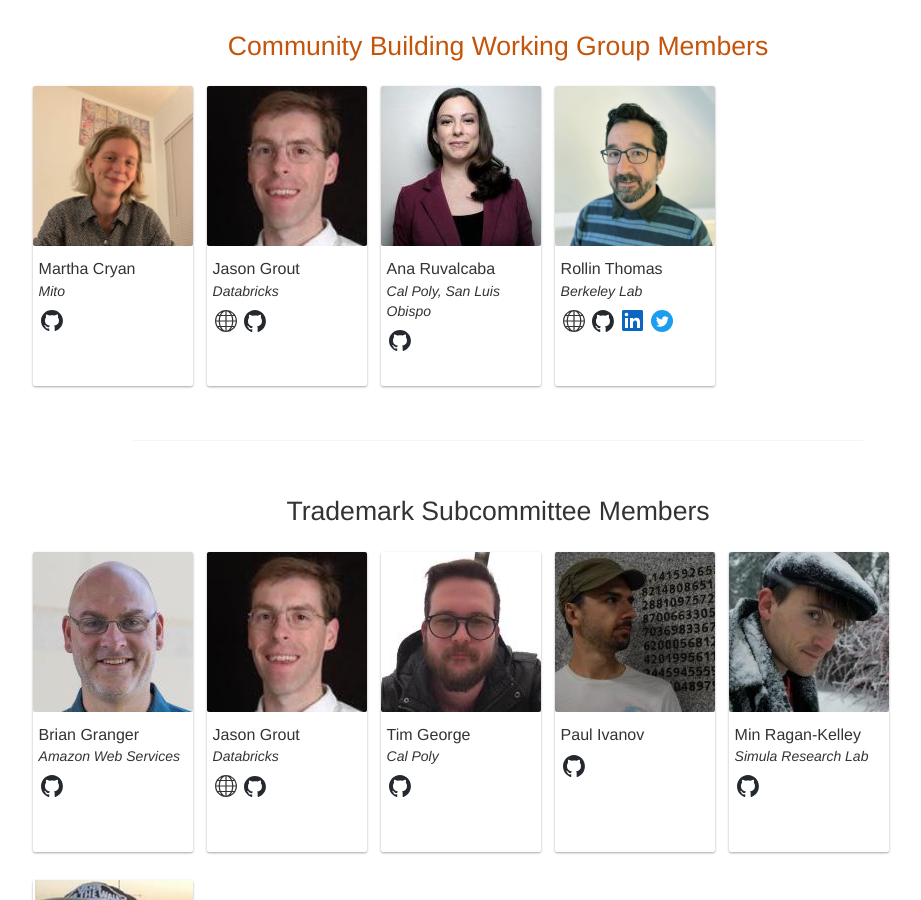
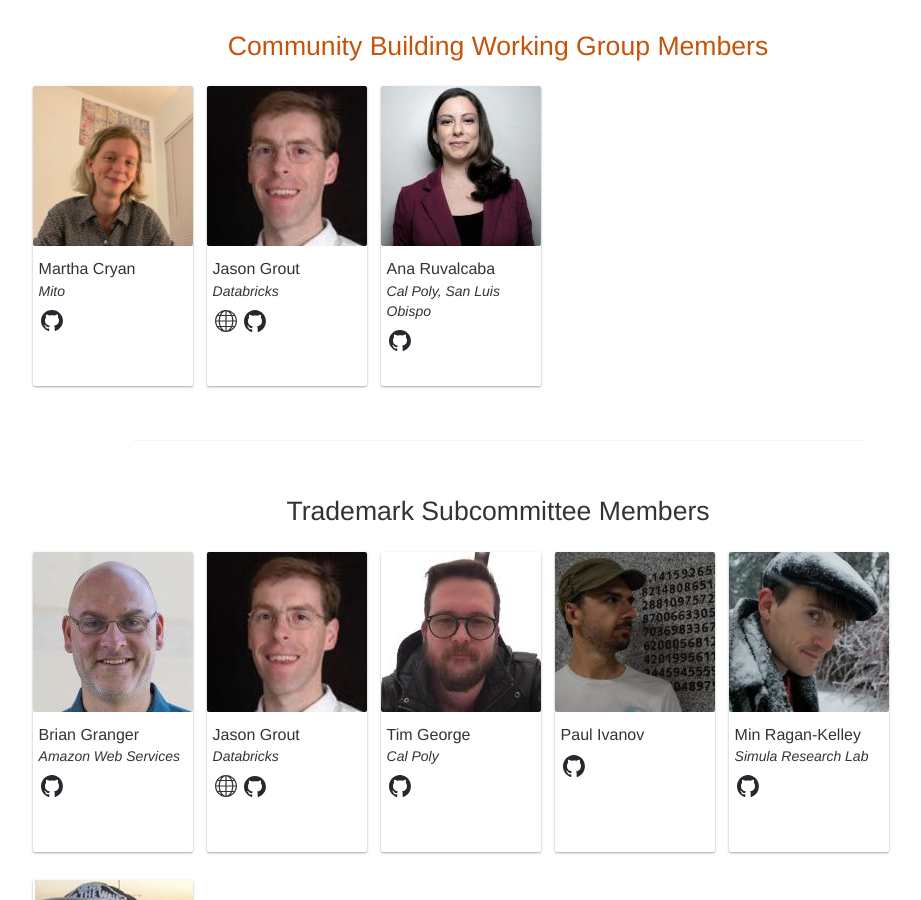
Before and after one commit to jupyter/jupyter.github.io, a Jekyll site: the page built from about.html, in a window 1280 px wide and 900 px high, scrolled down 8267 px. Shown: the whole window, without its empty margins (142-1063 px from the left). Built offline with Jekyll 4.4.1, drawn with Linux system fonts in a browser that asks for light colours; comment, search, counter and statistics services are not loaded.

Commit message:
Update about.html to remove Rollin Thomas from JCB

```diff
--- a/about.html
+++ b/about.html
@@ -483,13 +483,6 @@ community_building:
   photo: Ana_Ruvalcaba.jpg
   affiliation: Cal Poly, San Luis Obispo
   gh_handle: ruv7
-- name: Rollin Thomas
-  photo: Rollin_Thomas.jpg
-  linkedin: https://www.linkedin.com/in/rollin-thomas-507185b5/
-  personal: https://www.nersc.gov/about/nersc-staff/programming-environments-and-models/rollin-thomas/
-  gh_handle: rcthomas
-  twitter_handle: r_c_thomas
-  affiliation: Berkeley Lab
 
 sponsor_box:
   headline: Sponsors
```
